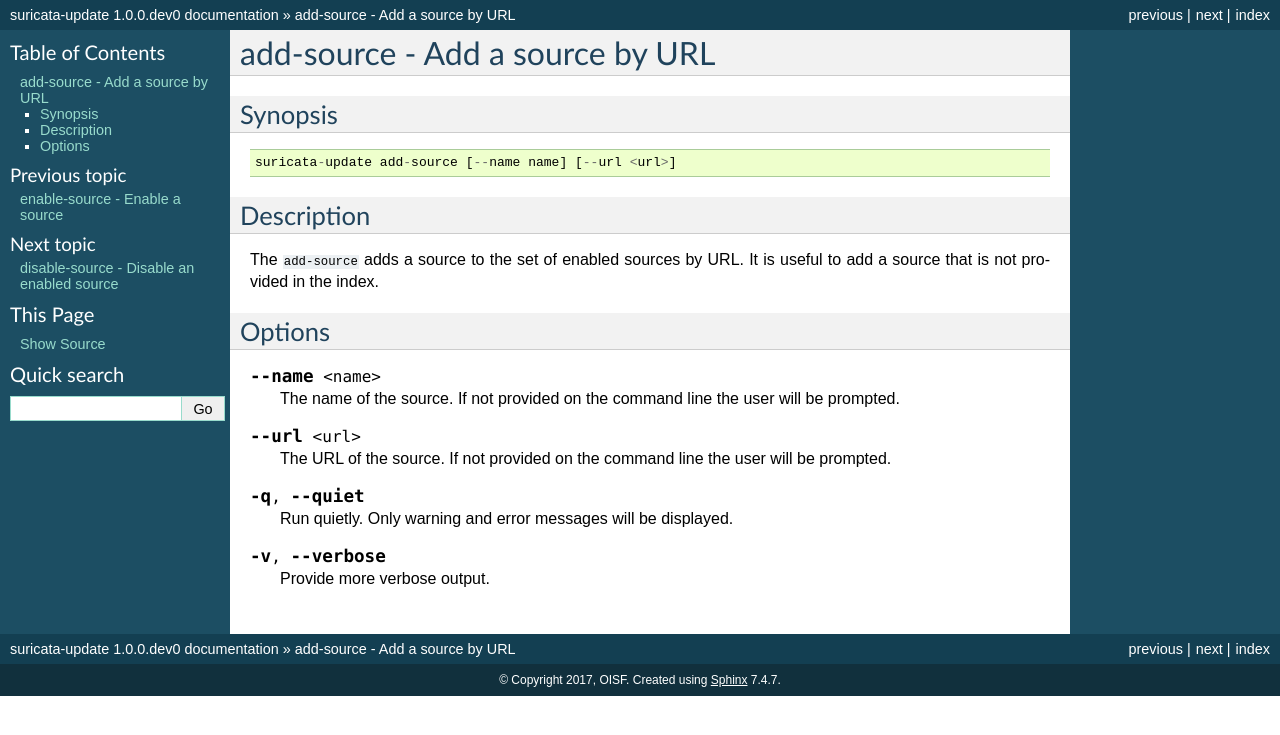
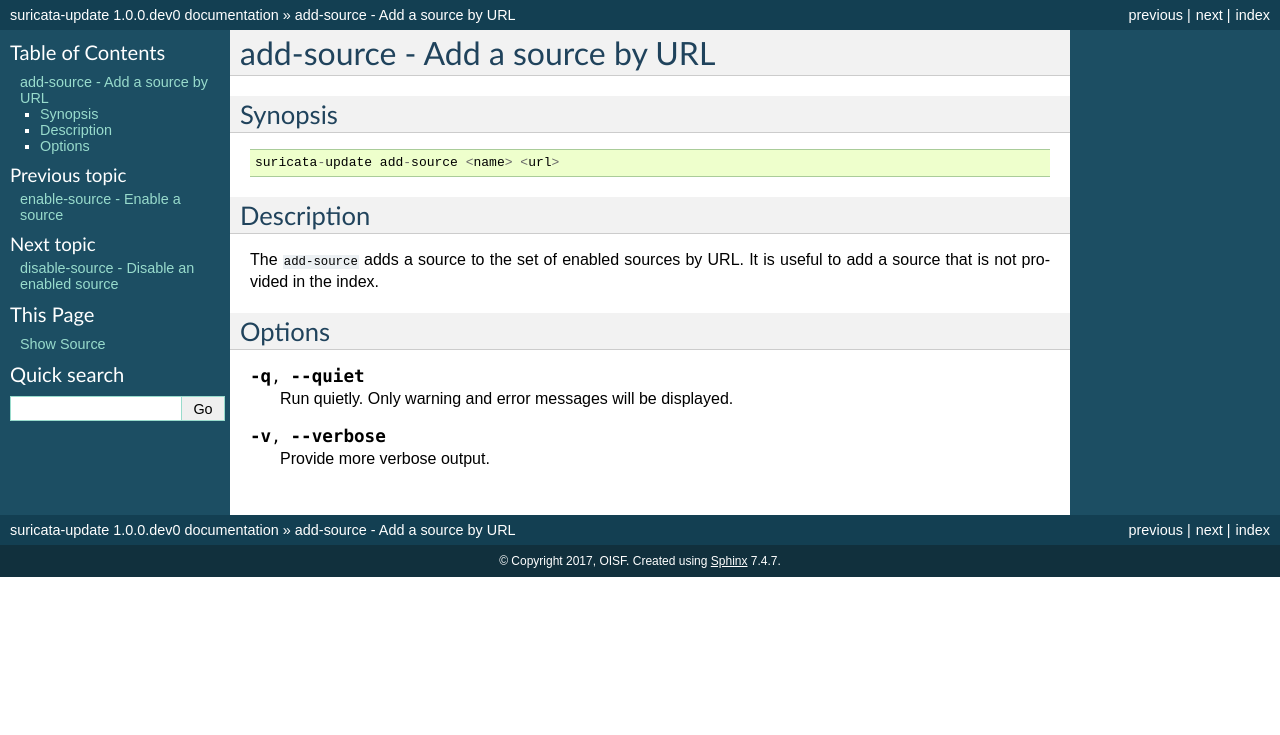
Before and after one commit to OISF/suricata-update, a Sphinx documentation site: the page built from doc/add-source.rst, in a window 1280 px wide. Shown: the top 735 px of the page. Built offline with Sphinx 7.4.7, drawn with Linux system fonts in a browser that asks for light colours.

Commit message:
add-source: don't use flags for options
Instead making name and url positional args.

We can add a flag to change the meaning of the URL
later.

```diff
--- a/doc/add-source.rst
+++ b/doc/add-source.rst
@@ -7,7 +7,7 @@
 
 ::
 
-   suricata-update add-source [--name name] [--url <url>]
+   suricata-update add-source <name> <url>
 
 Description
 ===========
@@ -18,14 +18,4 @@
 Options
 =======
 
-.. option:: --name <name>
-
-   The name of the source. If not provided on the command line the
-   user will be prompted.
-
-.. option:: --url <url>
-
-   The URL of the source. If not provided on the command line the user
-   will be prompted.
-
 .. include:: ./common-options.rst
```
Also changed, not shown: 1 other file.
